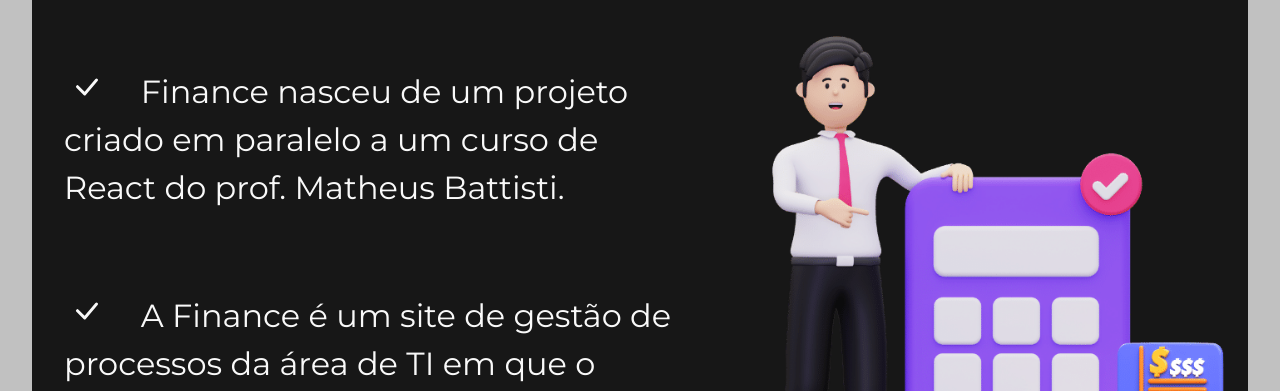
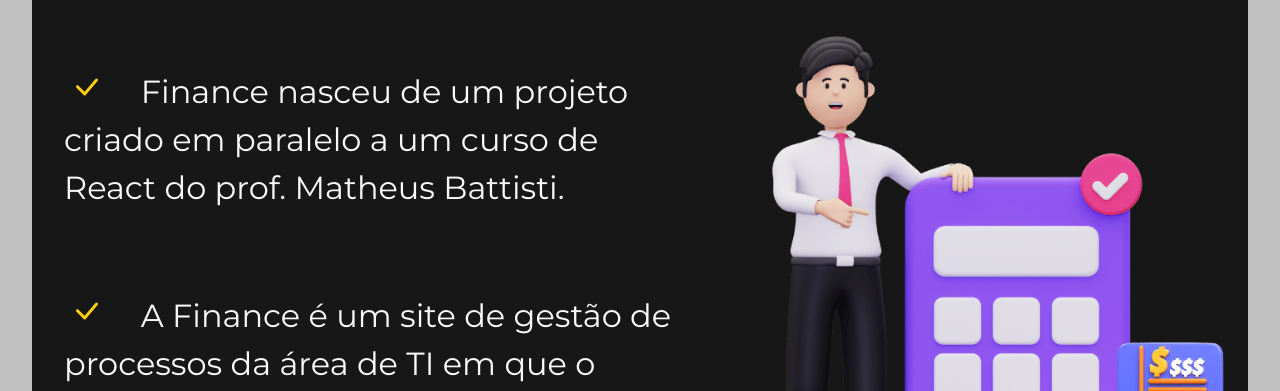
Before and after one commit to GSBarros17/pagina-react, a React (Create React App) app: page /Company in a window 1280 px wide. Shown: the part 203-594 px from the top of the page. Built offline with nearby package versions, Linux system fonts and the light colour scheme; the HTML template or start-up script is replaced by a standard one.

Commit message:
add cor amarela no symbol de checked

```diff
--- a/src/components/layout/SectionContainer.module.css
+++ b/src/components/layout/SectionContainer.module.css
@@ -17,6 +17,7 @@
 
 .containerSection p span{
     margin-right: 1em;
+    color: #FFD00D;
 }
 
 .containerSection img{
```
